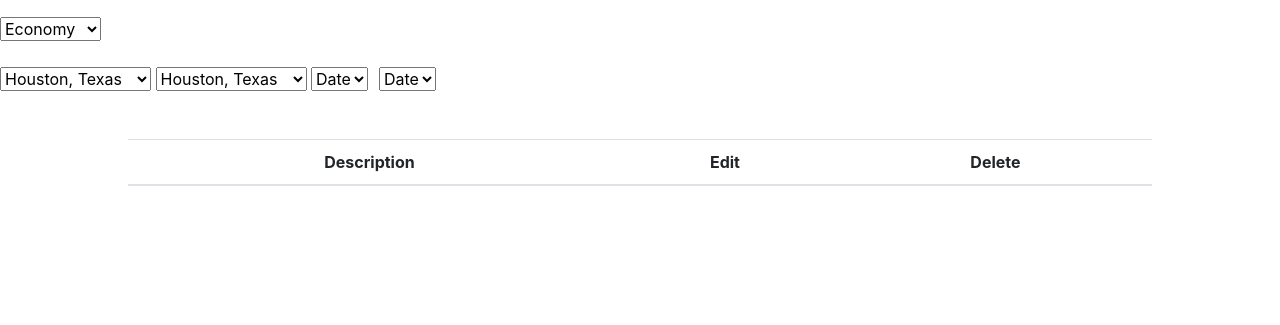
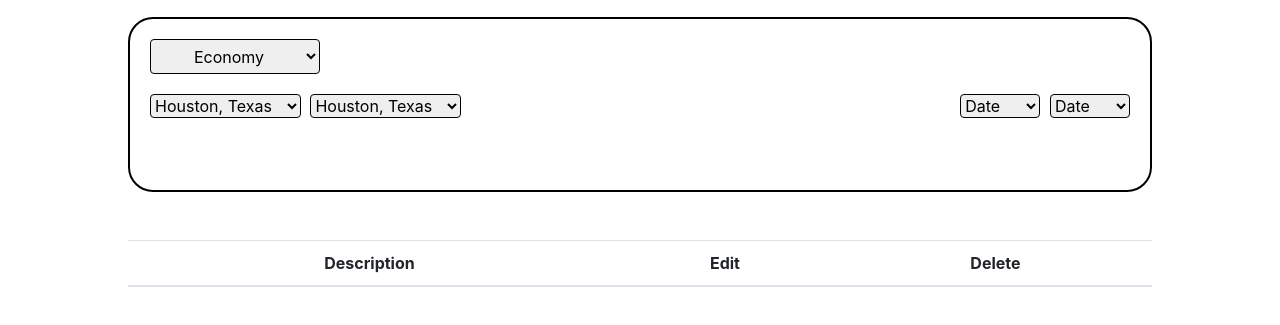
Before and after one commit to dion-shushi/star-platinum-flights, a website: page client/index.html in a window 1280 px wide. Shown: the part 241-566 px from the top of the page. Drawn offline with nearby package versions, Linux system fonts and the light colour scheme; no server answers.

Commit message:
Update style.css

```diff
--- a/client/style.css
+++ b/client/style.css
@@ -1,3 +1,11 @@
+#border {
+  border-radius: 25px;
+  border: 2px solid black;
+  padding: 20px;
+  width: 80%;
+  height: 175px;
+  margin: auto;
+}
 
 #logo {
   max-width: 200px;
@@ -35,3 +43,38 @@
   text-align: center;
   margin-left: 10%;
 }
+
+.flightButton {
+  border-radius: 4px;
+  border: 1px solid black;
+}
+
+#flight_class {
+  width: 170px;
+  text-align-last: center;
+  height:35px;
+}
+
+#from_location {
+  margin-top:2%;
+
+}
+
+#to_location {
+  margin-left:.5%;
+
+}
+
+#departure {
+
+  float: right;
+  width: 80px;
+  margin-top: 2%;
+  margin-left: 1%;
+
+}
+
+#return {
+  float: right;
+  width: 80px;
+}
```
Lines whose indentation alone changed are shown as unchanged.
